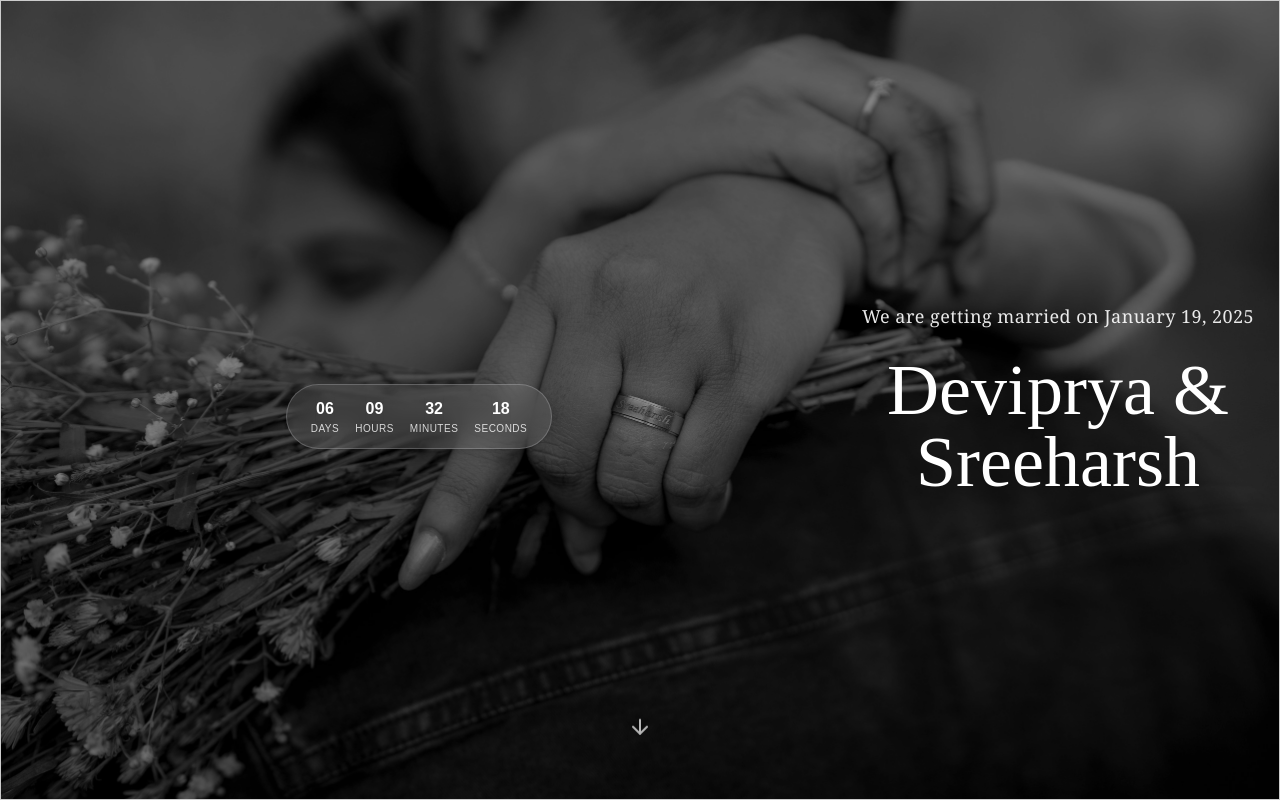
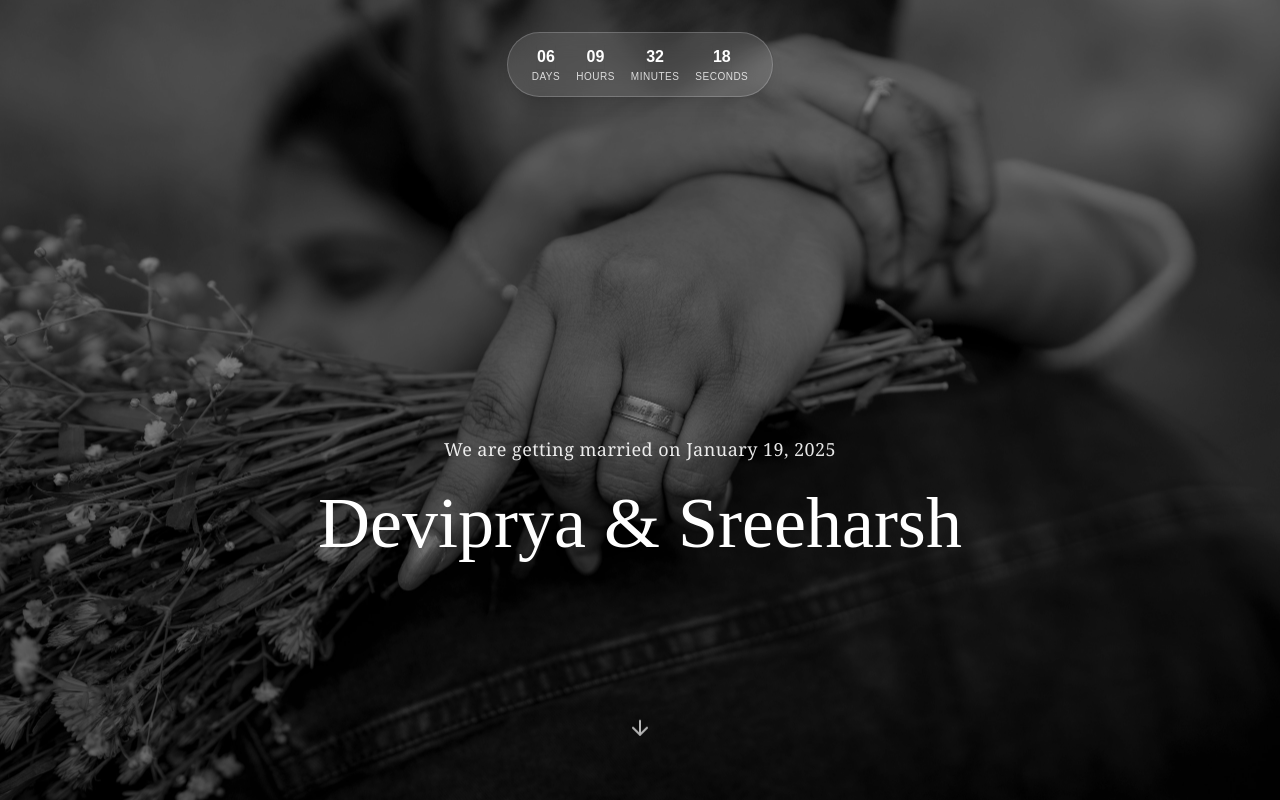
Before and after one commit to sreeharshrajan/my-wedding-invitation, a Next.js app: page / in a window 1280 px wide. Shown: the top 800 px of the page. Built offline with nearby package versions, Linux system fonts and the light colour scheme; no server answers; the database is empty.

Commit message:
Refactor global styles to remove unnecessary height settings and improve scroll snapping behavior

```diff
--- a/src/app/globals.css
+++ b/src/app/globals.css
@@ -102,8 +102,6 @@ body {
   /* Enable vertical scroll snapping */
   overflow-y: scroll;
   /* Allow vertical scrolling */
-  height: 100vh;
-  /* Set the container height to the viewport height */
   scroll-behavior: smooth;
   /* Smooth scrolling */
 }
@@ -112,12 +110,4 @@ body {
 section {
   scroll-snap-align: start;
   /* Snap each section to the top */
-  height: 100vh;
-  /* Ensure each section fills the viewport height */
-  display: flex;
-  justify-content: center;
-  align-items: center;
-  font-size: 2rem;
-  background-color: #f0f0f0;
-  border: 1px solid #ccc;
 }
```
